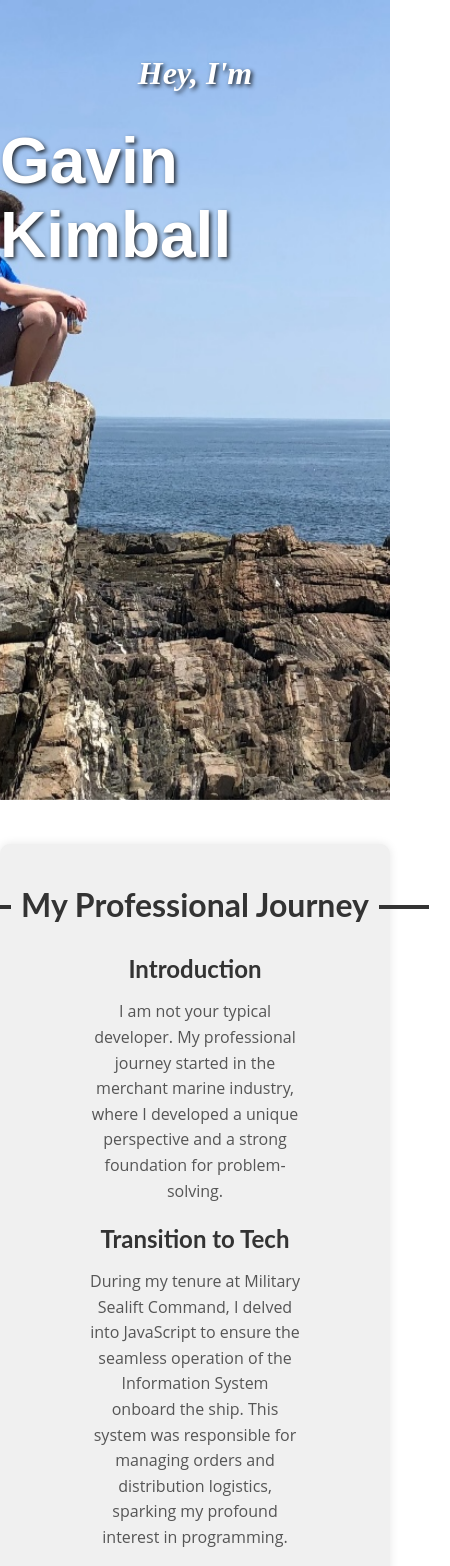
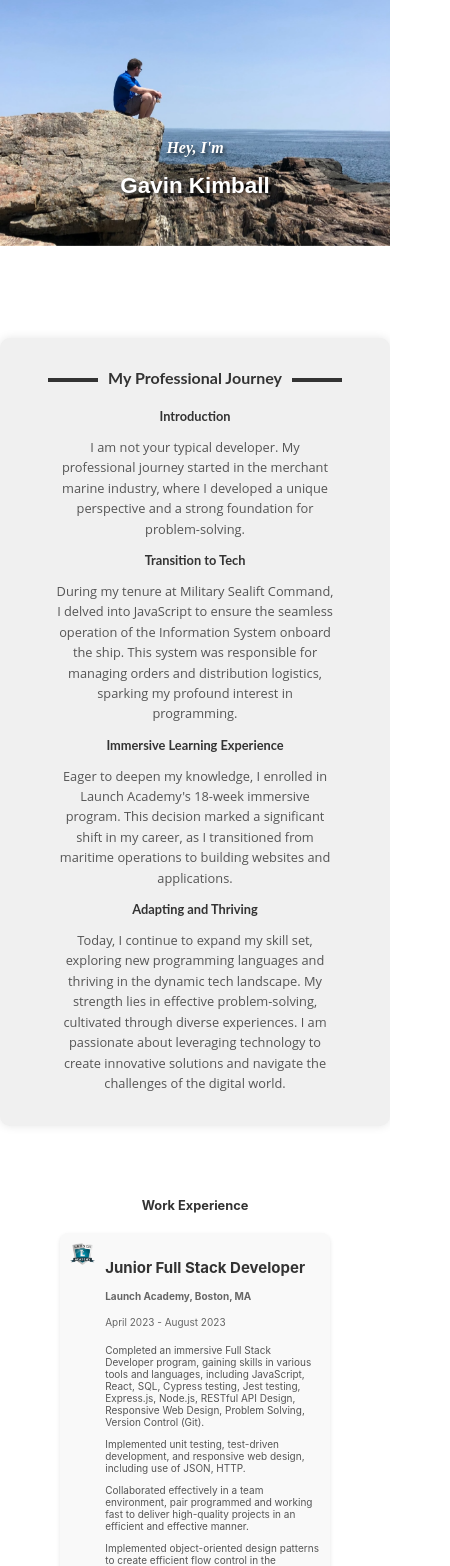
Before and after one commit to Gkimbo/personal-website, a React (Create React App) app: page / in a window 390 px wide. Shown: the top 1566 px of the page, 450 px wide, since content can reach past the window. Built offline with nearby package versions, Linux system fonts and the light colour scheme.

Commit message:
style for small screens

```diff
--- a/src/App.js
+++ b/src/App.js
@@ -22,7 +22,9 @@ function App() {
 			<FadeInSection>
 				<VolunteerExperience />
 			</FadeInSection>
-			<TechnicalSkills />
+			<FadeInSection>
+				<TechnicalSkills />
+			</FadeInSection>
 			<FadeInSection>
 				<Interests />
 			</FadeInSection>
--- a/src/components/BackGroundImage1.js
+++ b/src/components/BackGroundImage1.js
@@ -1,11 +1,25 @@
+import React from "react";
 import { Parallax } from "react-parallax";
 import image1 from "../images/IMG_5335.jpg";
 
-export const BackGroundImage1 = () => (
-	<Parallax className="image" bgImage={image1} bgImageAlt="mug" strength={800}>
+export const BackGroundImage1 = () => {
+	const bgImageStyle = {
+		width: "100%",
+		height: "auto",
+	};
+
+	return (
+		<Parallax
+			className="image"
+			bgImage={image1}
+			bgImageAlt="mug"
+			strength={800}
+			bgImageStyle={{ ...bgImageStyle }}
+		>
 			<div className="content">
 				<h3>Hey, I'm</h3>
 				<h1>Gavin Kimball</h1>
 			</div>
 		</Parallax>
 	);
+};
--- a/src/components/Interests.js
+++ b/src/components/Interests.js
@@ -35,7 +35,7 @@ const Interests = () => {
 			<h2 className="section-heading">My Interests</h2>
 			<Grid container spacing={4} justifyContent="center">
 				{interestsData.map((interest, index) => (
-					<Grid key={index} item xs={12} sm={6} md={4} lg={2}>
+					<Grid key={index} item sm={12} md={4} lg={2}>
 						<div key={index} className="interest-item">
 							<h3 className="interest-title">{interest.name}</h3>
 							<p className="interest-description">{interest.description}</p>
--- a/src/components/TechnicalSkills.js
+++ b/src/components/TechnicalSkills.js
@@ -35,7 +35,7 @@ const TechnicalSkills = () => {
 			<h2 className="section-heading-tech">Technical Skills</h2>
 			<Grid container spacing={2} justifyContent="center">
 				{Object.entries(skillsData).map(([category, skills], index) => (
-					<Grid key={index} item xs={12} sm={6} md={4}>
+					<Grid key={index} item md={4}>
 						<div className="skills-category">
 							<h3>{category}</h3>
 							<p className="skills-list">{skills.join(", ")}</p>
--- a/src/index.css
+++ b/src/index.css
@@ -27,6 +27,16 @@ code {
 .image {
 	position: "relative";
 	height: 100vh;
+	width: 100%;
+	@media (max-width: 818px) {
+		height: 60vh;
+	}
+	@media (max-width: 670px) {
+		height: 40vh;
+	}
+	@media (max-width: 375px) {
+		height: 35vh;
+	}
 }
 
 .content {
@@ -40,6 +50,12 @@ code {
 	color: white;
 	font-family: "Merriweather", serif;
 	margin-top: -25vh;
+	@media (max-width: 1450px) {
+		margin-top: -35vh;
+	}
+	@media (max-width: 425px) {
+		margin-top: -25vh;
+	}
 }
 
 .content h1 {
@@ -48,12 +64,28 @@ code {
 	margin-top: 0;
 	color: #fff;
 	text-shadow: 2px 2px 4px rgba(0, 0, 0, 0.8);
+	@media (max-width: 818px) {
+		text-align: center;
+		font-size: 3em;
+	}
+	@media (max-width: 436px) {
+		text-align: center;
+		font-size: 1.4em;
+	}
 }
 
 .content h3 {
 	font-size: 2em;
 	font-style: italic;
 	text-shadow: 2px 2px 4px rgba(0, 0, 0, 0.8);
+	@media (max-width: 818px) {
+		text-align: center;
+		font-size: 1.3em;
+	}
+	@media (max-width: 436px) {
+		text-align: center;
+		font-size: 1em;
+	}
 }
 
 .about-me {
@@ -72,12 +104,18 @@ code {
 	color: #333;
 	margin-bottom: 10px;
 	position: relative;
+	@media (max-width: 568px) {
+		font-size: 1em;
+	}
 }
 .about-me h2 {
 	font-family: "Lato", sans-serif;
 	color: #333;
 	margin-bottom: 10px;
 	text-align: center;
+	@media (max-width: 568px) {
+		font-size: 0.8em;
+	}
 }
 
 .about-me h1::before,
@@ -106,6 +144,11 @@ code {
 	text-align: center;
 	padding-left: 20%;
 	padding-right: 20%;
+	@media (max-width: 568px) {
+		font-size: 0.8em;
+		padding-left: 10%;
+		padding-right: 10%;
+	}
 }
 
 .section-heading {
@@ -114,6 +157,9 @@ code {
 	margin-bottom: 20px;
 	margin-top: 50px;
 	text-align: center;
+	@media (max-width: 568px) {
+		font-size: 0.8em;
+	}
 }
 
 .section-heading-tech {
@@ -128,24 +174,40 @@ code {
 	background-color: #f9f9f9;
 	border-radius: 8px;
 	padding: 20px;
+	margin: 0 auto;
 	margin-bottom: 20px;
 	box-shadow: 0 2px 4px rgba(0, 0, 0, 0.1);
+	@media (max-width: 950px) {
+		width: 80%;
+	}
+	@media (max-width: 568px) {
+		padding: 10px;
+	}
 }
 
 .experience-title {
 	font-size: 18px;
 	color: #333;
 	margin-bottom: 10px;
+	@media (max-width: 568px) {
+		font-size: 15px;
+	}
 }
 
 .experience-date {
 	font-size: 14px;
 	color: #666;
 	margin-bottom: 10px;
+	@media (max-width: 568px) {
+		font-size: 10px;
+	}
 }
 .experience-place {
 	font-size: 14px;
 	color: #666;
+	@media (max-width: 568px) {
+		font-size: 10px;
+	}
 }
 
 .responsibilities-list {
@@ -157,11 +219,23 @@ code {
 	font-size: 14px;
 	color: #555;
 	margin-bottom: 10px;
+	@media (max-width: 937px) {
+		font-size: 12px;
+	}
+	@media (max-width: 568px) {
+		font-size: 10px;
+	}
 }
 
 .container {
 	max-width: 800px;
 	margin: 3% auto;
+	@media (max-width: 950px) {
+		width: 80%;
+	}
+	@media (max-width: 568px) {
+		padding: 10px;
+	}
 }
 
 .container-contact {
@@ -179,12 +253,21 @@ code {
 	padding: 20px;
 	margin-bottom: 20px;
 	box-shadow: 0 2px 4px rgba(0, 0, 0, 0.1);
+	@media (max-width: 937px) {
+		font-size: 12px;
+	}
+	@media (max-width: 568px) {
+		font-size: 10px;
+	}
 }
 
 .project-title {
 	font-size: 18px;
 	color: #333;
 	margin-bottom: 10px;
+	@media (max-width: 568px) {
+		font-size: 15px;
+	}
 }
 
 .project-links a {
@@ -192,36 +275,60 @@ code {
 	text-decoration: none;
 	color: #007bff;
 	font-weight: bold;
+	@media (max-width: 568px) {
+		font-size: 7px;
+	}
 }
 
 .project-description {
 	font-size: 14px;
 	color: #555;
 	margin-bottom: 10px;
+	@media (max-width: 568px) {
+		font-size: 10px;
+	}
 }
 
 .interest-description {
 	font-size: 14px;
 	color: #555;
 	margin-bottom: 10px;
+	@media (max-width: 568px) {
+		font-size: 10px;
+	}
 }
 
 .interest-item {
 	background-color: #f9f9f9;
 	border-radius: 8px;
-	padding: 20px;
 	margin-bottom: 20px;
 	box-shadow: 0 2px 4px rgba(0, 0, 0, 0.1);
 	padding-right: 10%;
 	padding-left: 10%;
 	padding-bottom: 5%;
 	height: 90%;
+	@media (max-width: 1100px) {
+		/* display: flex;
+		justify-content: center;
+		align-items: center; */
+		margin: auto;
+		margin-bottom: 15px;
+		padding-right: 1%;
+		padding-left: 1%;
+		padding-bottom: 3%;
+		padding-top: 1%;
+		height: 90%;
+		width: 70%;
+	}
 }
 
 .interest-title {
 	font-size: 18px;
 	color: #333;
 	margin-bottom: 10px;
+	@media (max-width: 568px) {
+		font-size: 15px;
+	}
 }
 .interests-container {
 	margin: 5% auto;
@@ -239,6 +346,9 @@ code {
 	font-size: 18px;
 	color: #333;
 	margin-bottom: 10px;
+	@media (max-width: 568px) {
+		font-size: 15px;
+	}
 }
 
 .location,
@@ -246,6 +356,9 @@ code {
 	font-size: 14px;
 	color: #666;
 	margin-bottom: 10px;
+	@media (max-width: 568px) {
+		font-size: 10px;
+	}
 }
 
 .responsibilities-list {
@@ -258,11 +371,12 @@ code {
 	flex-direction: column;
 	align-items: center;
 	justify-content: center;
-	padding: 30px;
-	margin: auto;
 	height: 50vh;
 	width: 100%;
 	margin: 3% auto;
+	@media (max-width: 1020px) {
+		height: 30vh;
+	}
 }
 
 .skills-categories-container {
@@ -271,6 +385,9 @@ code {
 	align-items: center;
 	gap: 20px;
 	margin: 3% auto;
+	@media (max-width: 900px) {
+		width: 100px;
+	}
 }
 
 .skills-category {
@@ -282,12 +399,20 @@ code {
 	box-shadow: 0 4px 8px rgba(0, 0, 0, 0.1);
 	text-align: center;
 	height: 70%;
+	@media (max-width: 1020px) {
+		padding: 10px;
+		margin: 2%;
+	}
 }
 
 .skills-category h3 {
 	font-size: 24px;
 	color: #333;
 	margin-bottom: 15px;
+	@media (max-width: 1020px) {
+		font-size: 15px;
+		margin-bottom: 8px;
+	}
 }
 
 .skills-list {
@@ -298,6 +423,11 @@ code {
 	background-color: #f2f2f2;
 	border-radius: 6px;
 	display: inline-block;
+	@media (max-width: 1020px) {
+		font-size: 10px;
+		padding: 3px;
+		margin-bottom: 5px;
+	}
 }
 
 .skills-list:hover {
@@ -319,6 +449,12 @@ code {
 	font-size: 18px;
 	line-height: 1.6;
 	margin-bottom: 15px;
+	@media (max-width: 817px) {
+		font-size: 15px;
+	}
+	@media (max-width: 568px) {
+		font-size: 11px;
+	}
 }
 
 /* Links */
@@ -330,17 +466,23 @@ code {
 }
 
 .experience-item {
-	display: flex; /* Use flexbox for layout */
-	align-items: flex-start; /* Align items to the top */
-	margin-bottom: 20px; /* Add some margin between items */
+	display: flex;
+	align-items: flex-start;
+	margin-bottom: 20px;
 }
 
 .company-logo {
-	width: 50px; /* Set a fixed width */
-	height: auto; /* Automatically calculate the height to maintain aspect ratio */
-	margin-right: 10px; /* Add some margin to the right of the image */
+	width: 50px;
+	height: auto;
+	margin-right: 10px;
+	@media (max-width: 817px) {
+		width: 40px;
+	}
+	@media (max-width: 568px) {
+		width: 25px;
+	}
 }
 
 .experience-details {
-	flex: 1; /* Take up remaining space */
+	flex: 1;
 }
```
Lines whose indentation alone changed are shown as unchanged.
